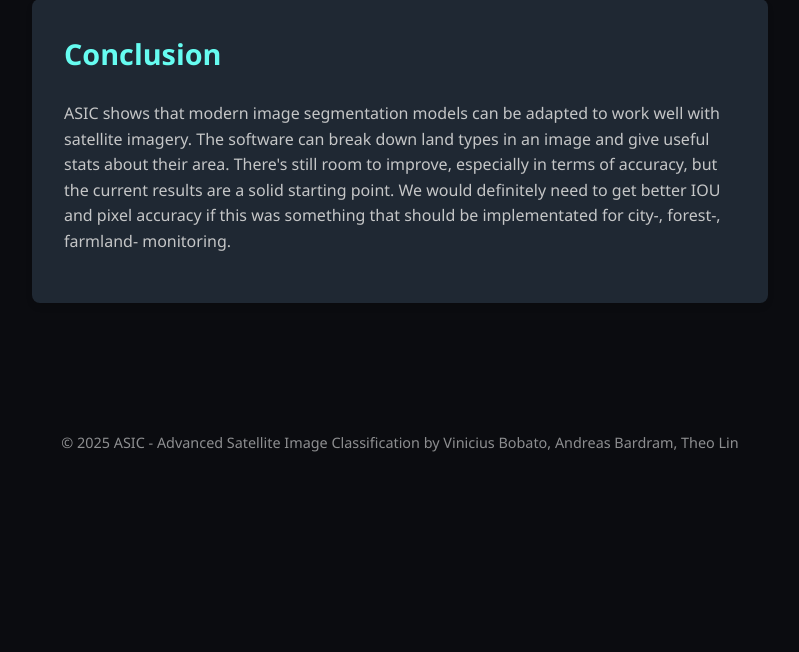
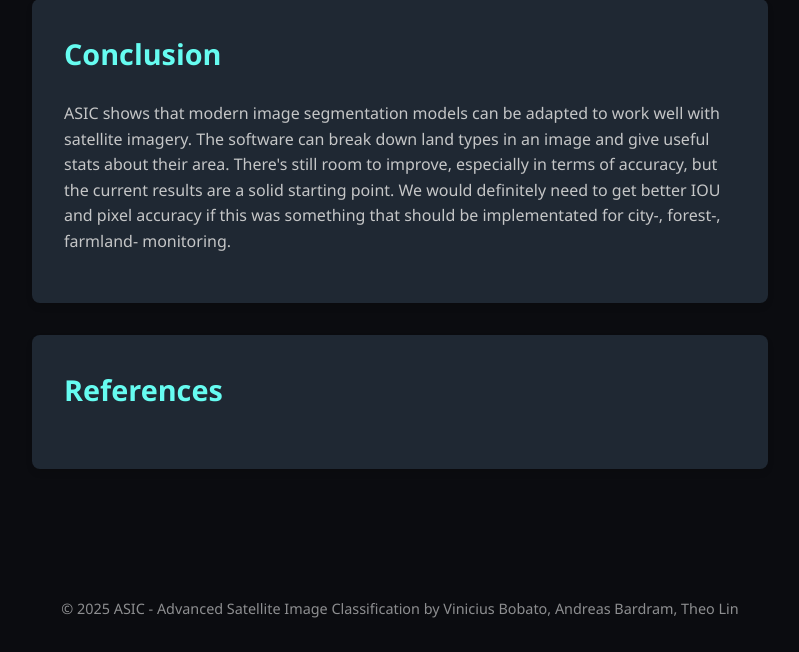
Before and after one commit to vmbobato/ASIC, a Flask app: page /blog in a window 1280 px wide. Shown: the part 4708-5360 px from the top of the page, without its empty margins (240-1039 px from the left). Before the commit the page ends 5160 px from the top, so only its background shows below. Run offline with Flask 3, Linux system fonts and the light colour scheme.

Commit message:
Update blog.html

```diff
--- a/templates/blog.html
+++ b/templates/blog.html
@@ -27,7 +27,7 @@
                     <i class="fas fa-video"></i>
                     <span>Demo</span>
                 </a>
-                <a href="https://github.com/vmbobato" target="_blank" class="nav-link github-link">
+                <a href="https://github.com/vmbobato/ASIC" target="_blank" class="nav-link github-link">
                     <i class="fab fa-github"></i>
                     <span>GitHub</span>
                 </a>
@@ -114,13 +114,13 @@
                     The dataset covers 7 land-type classes, each one represented by a different color in the mask:
                 </p>
                 <ul>
-                    <li>[0] Urban Land - Cyan (0, 255, 255)</li>
+                    <li>[0] Urban Land       - Cyan (0, 255, 255)</li>
                     <li>[1] Agriculture Land - Yellow (255, 255, 0)</li>
-                    <li>[2] Rangeland - Magenta (255, 0, 255)</li>
-                    <li>[3] Forest Land - Green (0, 255, 0)</li>
-                    <li>[4] Water - Blue (0, 0, 255)</li>
-                    <li>[5] Barren Land - White (255, 255, 255)</li>
-                    <li>[6] Unknown - Black (0, 0, 0)</li>
+                    <li>[2] Rangeland        - Magenta (255, 0, 255)</li>
+                    <li>[3] Forest Land      - Green (0, 255, 0)</li>
+                    <li>[4] Water            - Blue (0, 0, 255)</li>
+                    <li>[5] Barren Land      - White (255, 255, 255)</li>
+                    <li>[6] Unknown          - Black (0, 0, 0)</li>
                 </ul>
                 <p>
                     These color-coded masks made it easier to visualize what the model was learning and to evaluate how well it was doing during training.
@@ -178,6 +178,15 @@
                     monitoring.
                 </p>
             </section>
+
+            <section class="blog-section">
+                <h2>References</h2>
+                <ol>
+                    {% for citation in citations %}
+                    <li>{{ citation | safe }}</li>
+                    {% endfor %}
+                </ol>
+            </section>
         </div>
     </div>
 
```
